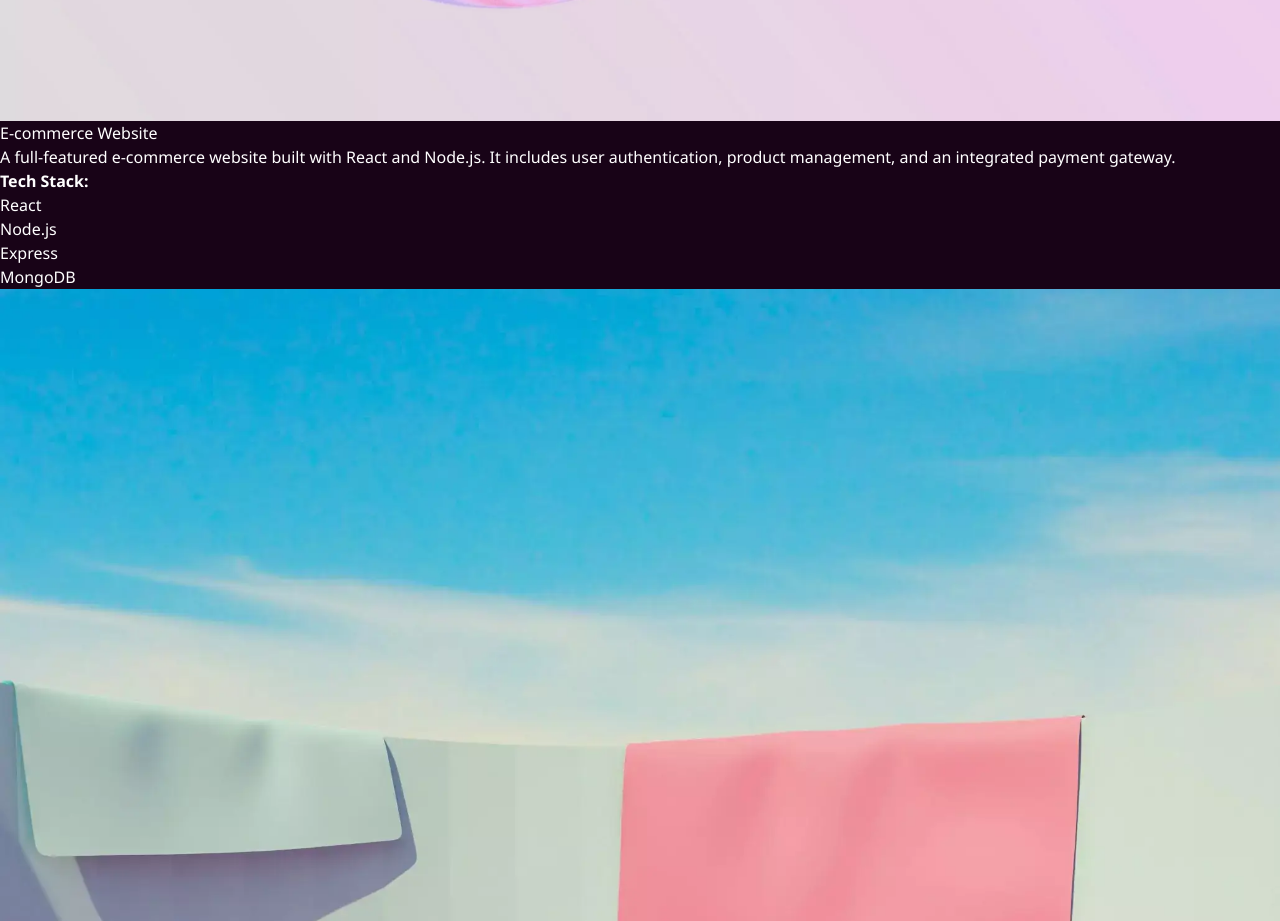
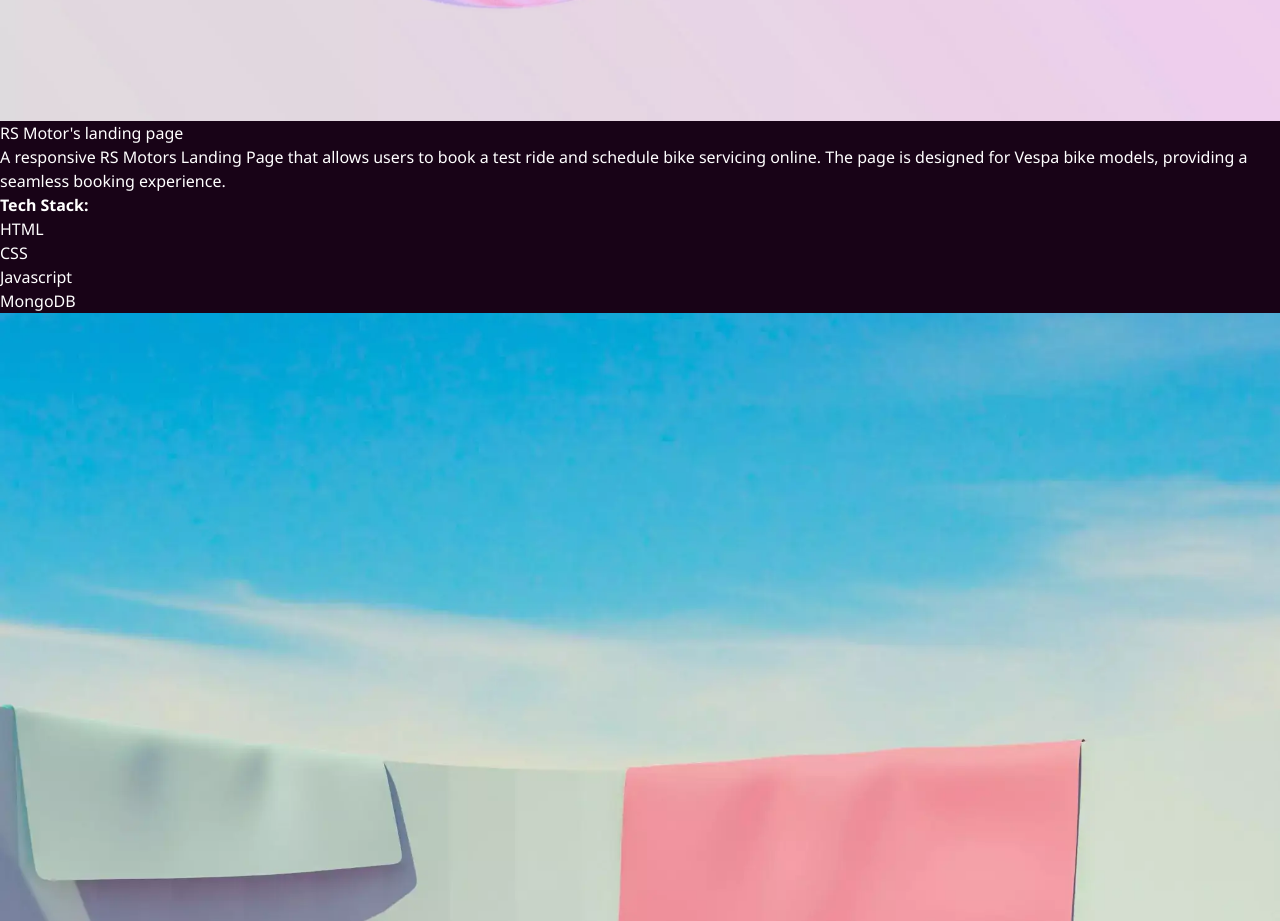
Before and after one commit to pancharasshubham/shubham-portfolio, a React (Vite) app: page / in a window 1280 px wide. Shown: the part 2101-3022 px from the top of the page. Built offline with nearby package versions, Linux system fonts and the light colour scheme.

Commit message:
update project

```diff
--- a/src/constants/index.jsx
+++ b/src/constants/index.jsx
@@ -37,12 +37,12 @@ export const PROFILE = {
 export const PROJECTS = [
   {
     id: 1,
-    title: "E-commerce Website",
+    title: "RS Motor's landing page",
     description:
-      "A full-featured e-commerce website built with React and Node.js. It includes user authentication, product management, and an integrated payment gateway.",
-    techStack: ["React", "Node.js", "Express", "MongoDB"],
+      "A responsive RS Motors Landing Page that allows users to book a test ride and schedule bike servicing online. The page is designed for Vespa bike models, providing a seamless booking experience.",
+    techStack: ["HTML", "CSS", "Javascript", "MongoDB"],
     imgSrc: project1,
-    link: "https://example-ecommerce.com",
+    link: "https://rsmotors.vercel.app",
   },
   {
     id: 2,
```
